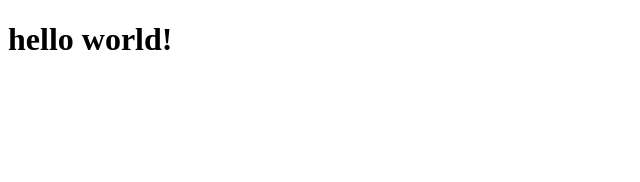
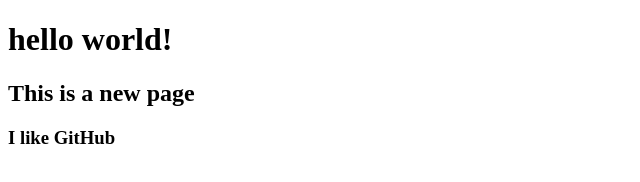
Before and after one commit to longi5rui/D3-Labs, a plain HTML site: page index.html in a window 1280 px wide. Shown: the whole page, without its empty margins (0-640 px from the left). Drawn offline with Linux system fonts and the light colour scheme.

Commit message:
Second Commit

```diff
--- a/index.html
+++ b/index.html
@@ -6,5 +6,7 @@
 </head>
 <body>
     <h1>hello world!</h1>
+    <h2>This is a new page</h2>
+    <h3>I like GitHub</h3>
 </body>
 </html>
```
